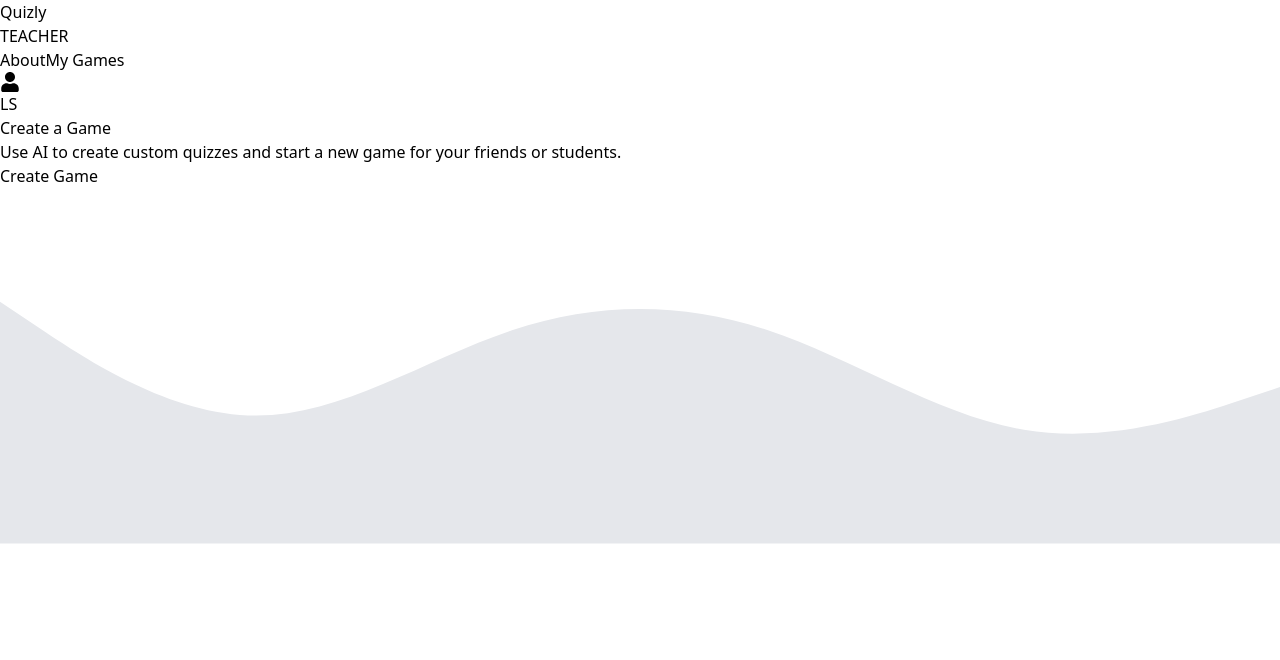
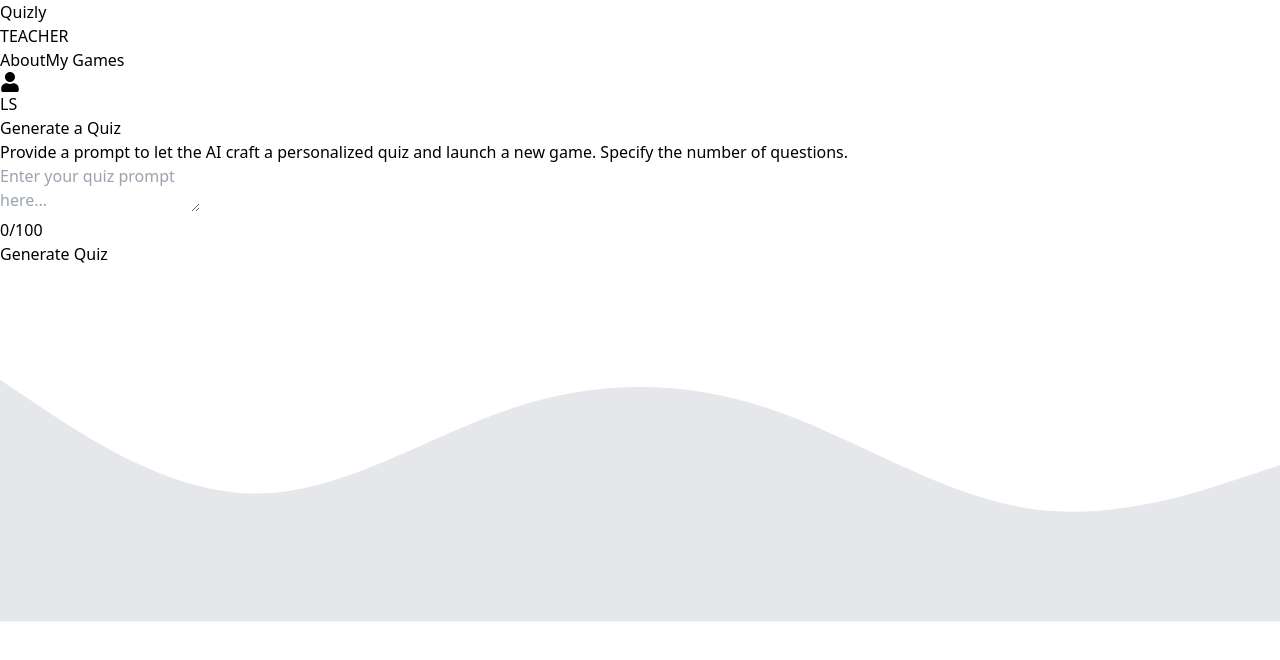
Before and after one commit to aaw3/quizly, a React (Vite) app in the folder frontend/: page /creategame in a window 1280 px wide. Shown: the top 660 px of the page. Built offline with nearby package versions, Linux system fonts and the light colour scheme.

Commit message:
removed creategame api call

```diff
--- a/frontend/src/pages/CreateGame.tsx
+++ b/frontend/src/pages/CreateGame.tsx
@@ -2,6 +2,7 @@ import { useState, useEffect } from "react";
 import axios from "axios";
 import Header from "../components/Header";
 import { IoCopy } from "react-icons/io5";
+import QuizPromptInput from "../components/QuizPromptInput";
 
 interface PlayerMetric {
   score: number;
@@ -23,31 +24,13 @@ interface GameMetrics {
 const CreateGame = () => {
   const [gameCode, setGameCode] = useState<string | null>(null);
   const [error, setError] = useState<boolean>(false);
-  const [loading, setLoading] = useState(false);
   const [players, setPlayers] = useState<string[]>([]);
   const [metrics, setMetrics] = useState<GameMetrics | null>(null);
   const [copied, setCopied] = useState(false);
   const [socket, setSocket] = useState<WebSocket | null>(null);
   const [gameStarted, setGameStarted] = useState<boolean>(false);
   const [gameEnded, setGameEnded] = useState<boolean>(false);
-
-  const createGame = async () => {
-    setLoading(true);
-    try {
-      const response = await axios.post(`${import.meta.env.VITE_PROTOCOL}://${import.meta.env.VITE_HOST}:${import.meta.env.VITE_PORT}/api/creategame`);
-      const data = response.data;
-
-      if (data.game_code) {
-        setGameCode(data.game_code);
-      } else {
-        console.error(data.message || "Error creating game");
-      }
-    } catch (error) {
-      console.error("Failed to create game:", error);
-    } finally {
-      setLoading(false);
-    }
-  };
+  const [quizMade, setQuizMade] = useState<boolean>(false);
 
   const copyToClipboard = () => {
     if (gameCode) {
@@ -60,7 +43,9 @@ const CreateGame = () => {
   useEffect(() => {
     if (gameCode) {
       const newSocket = new WebSocket(
-        `${import.meta.env.VITE_WS_PROTOCOL}://${import.meta.env.VITE_HOST}:${import.meta.env.VITE_PORT}/ws/host/${gameCode}`
+        `${import.meta.env.VITE_WS_PROTOCOL}://${import.meta.env.VITE_HOST}:${
+          import.meta.env.VITE_PORT
+        }/ws/host/${gameCode}`
       );
 
       newSocket.onopen = () => {
@@ -108,7 +93,7 @@ const CreateGame = () => {
         if (message === "start") {
           setGameStarted(true);
         }
-        if (message === "end"){
+        if (message === "end") {
           setGameEnded(true);
         }
       }
@@ -149,36 +134,29 @@ const CreateGame = () => {
   return (
     <section className="relative bg-gradient-to-b from-violet-50 to-gray-50 min-h-screen pb-[340px]">
       <Header />
-      <div className="container mx-auto flex flex-col items-center px-4 text-center py-20 md:px-10 lg:px-32 xl:max-w-4xl">
+      <div className="container mx-auto flex flex-col items-center px-4 text-center py-20 md:px-10 lg:px-32 xl:max-w-6xl">
         {!gameCode ? (
+          <QuizPromptInput
+            setGameCode={setGameCode}
+            setQuizMade={setQuizMade}
+          />
+        ) : (
           <>
-            <h1 className="text-4xl font-extrabold leading-tight sm:text-5xl lg:text-6xl text-gray-800">
-              Create a <span className="text-blue-600">Game</span>
-            </h1>
-            <p className="px-6 mt-6 mb-12 text-lg text-gray-700 sm:px-12 lg:px-20">
-              Use AI to create custom quizzes and start a new game for your
-              friends or students.
-            </p>
-
-            <button
-              onClick={createGame}
-              disabled={loading}
-              className="w-full max-w-md px-6 py-3 text-lg font-medium rounded-lg bg-blue-600 text-white shadow-lg hover:bg-blue-700 transition duration-200"
-            >
-              {loading ? "Creating..." : "Create Game"}
-            </button>
-          </>
-        ) : (
-          <> {!gameEnded ? (<>
+            {" "}
+            {!gameEnded ? (
+              <>
                 <h1 className="text-4xl font-extrabold leading-tight sm:text-5xl lg:text-6xl text-gray-800 mb-8">
-              Game <span className="text-blue-600">Created</span> Successfully!
+                  Game <span className="text-blue-600">Created</span>{" "}
+                  Successfully!
                 </h1>
                 <div className="bg-white shadow-lg rounded-xl px-8 py-6 w-full max-w-lg text-left">
                   <div className="space-y-4">
                     <div className="flex items-center justify-between">
                       <p className="text-lg text-gray-700 font-medium">
                         Game Code:{" "}
-                    <span className="font-mono text-blue-600">{gameCode}</span>
+                        <span className="font-mono text-blue-600">
+                          {gameCode}
+                        </span>
                       </p>
                       <div className="flex flex-row space-x-1">
                         {copied && (
@@ -204,7 +182,8 @@ const CreateGame = () => {
                         target="_blank"
                         rel="noopener noreferrer"
                       >
-                    http://{import.meta.env.VITE_HOST}:{import.meta.env.VITE_PORT}/joingame
+                        http://{import.meta.env.VITE_HOST}:
+                        {import.meta.env.VITE_PORT}/joingame
                       </a>
                     </p>
                     <div className="flex justify-center mt-6">
@@ -249,9 +228,12 @@ const CreateGame = () => {
                               className="flex items-center text-lg text-gray-700 border-b border-gray-300 pb-2"
                             >
                               {/* Show GitHub avatar if available, otherwise placeholder */}
-                          {metrics?.player_metrics[player]?.github_avatar ? (
+                              {metrics?.player_metrics[player]
+                                ?.github_avatar ? (
                                 <img
-                              src={metrics.player_metrics[player].github_avatar}
+                                  src={
+                                    metrics.player_metrics[player].github_avatar
+                                  }
                                   alt={`${player}'s avatar`}
                                   className="w-8 h-8 rounded-full mr-4"
                                 />
@@ -299,7 +281,9 @@ const CreateGame = () => {
                           )}
                         </div>
                       ) : (
-                    <p className="text-gray-500">Waiting for game metrics...</p>
+                        <p className="text-gray-500">
+                          Waiting for game metrics...
+                        </p>
                       )}
                     </>
                   )}
@@ -308,8 +292,13 @@ const CreateGame = () => {
                   <p className="text-red-500 mt-4">
                     You cannot start the game without players!
                   </p>
-            )}</>) : (<div className="bg-white shadow-lg rounded-xl px-8 py-6 w-full max-w-2xl text-center">
-              <h2 className="text-4xl font-bold text-gray-800 mb-4">Game Over</h2>
+                )}
+              </>
+            ) : (
+              <div className="bg-white shadow-lg rounded-xl px-8 py-6 w-full max-w-2xl text-center">
+                <h2 className="text-4xl font-bold text-gray-800 mb-4">
+                  Game Over
+                </h2>
                 <p className="text-lg text-gray-700 mb-6">
                   Thanks for playing!
                 </p>
@@ -322,7 +311,8 @@ const CreateGame = () => {
                 >
                   Play Again
                 </button>
-            </div>)}
+              </div>
+            )}
           </>
         )}
       </div>
```
Lines whose indentation alone changed are shown as unchanged.
